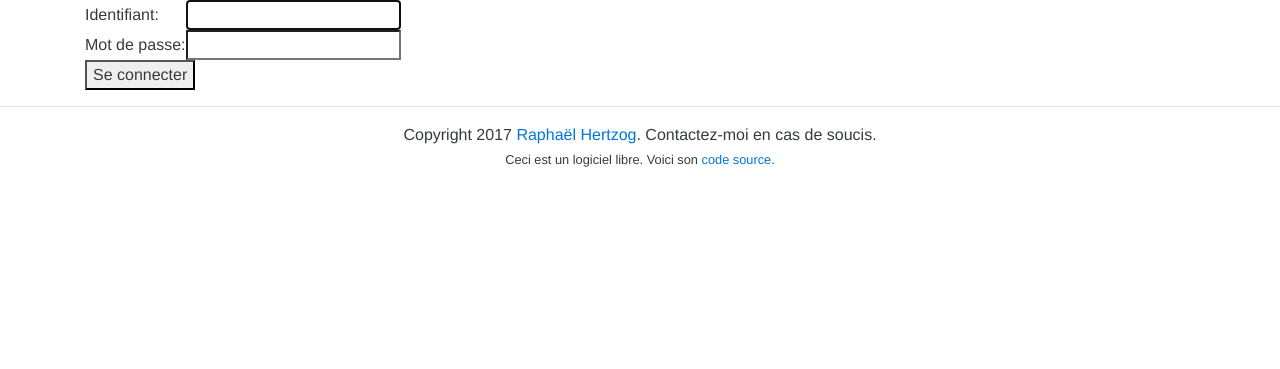
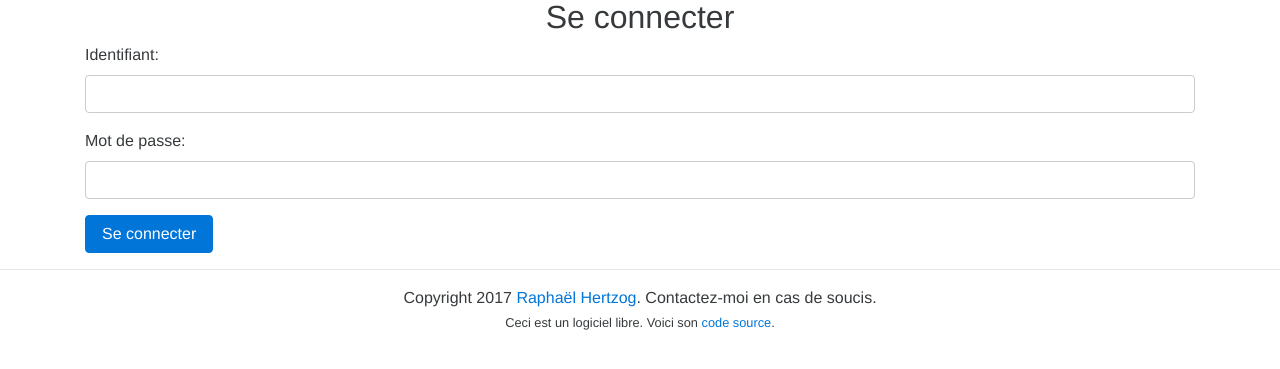
Before and after one commit to rhertzog/parrainage, a Django app: page /login/ in a window 1280 px wide. Shown: the part 52-421 px from the top of the page. Run offline with Django 3.2, Linux system fonts and the light colour scheme; some libraries are stand-ins or nearby versions.

Commit message:
Better styling of the login page

```diff
--- a/parrainage/templates/registration/login.html
+++ b/parrainage/templates/registration/login.html
@@ -1,6 +1,6 @@
 {% extends "base.html" %}
-
 {% block content %}
+<div class="text-xs-center"><h2>Se connecter</h2></div>
 
 {% if form.errors %}
 <p>Your username and password didn't match. Please try again.</p>
@@ -17,18 +17,16 @@
 
 <form method="post" action="{% url 'login' %}">
 {% csrf_token %}
-<table>
-<tr>
-    <td>Identifiant:</td>
-    <td>{{ form.username }}</td>
-</tr>
-<tr>
-    <td>Mot de passe:</td>
-    <td>{{ form.password }}</td>
-</tr>
-</table>
+<div class="form-group">
+    <label for="id_username">Identifiant:</label>
+    <input id="id_username" class="form-control" maxlength="254" name="username" type="text" />
+</div>
+<div class="form-group">
+    <label for="id_password">Mot de passe:</label>
+    <input id="id_password" class="form-control" name="password" type="password" />
+</div>
 
-<input type="submit" value="Se connecter" />
+<input type="submit" class="btn btn-primary" value="Se connecter" />
 <input type="hidden" name="next" value="{{ next }}" />
 </form>
 
```
